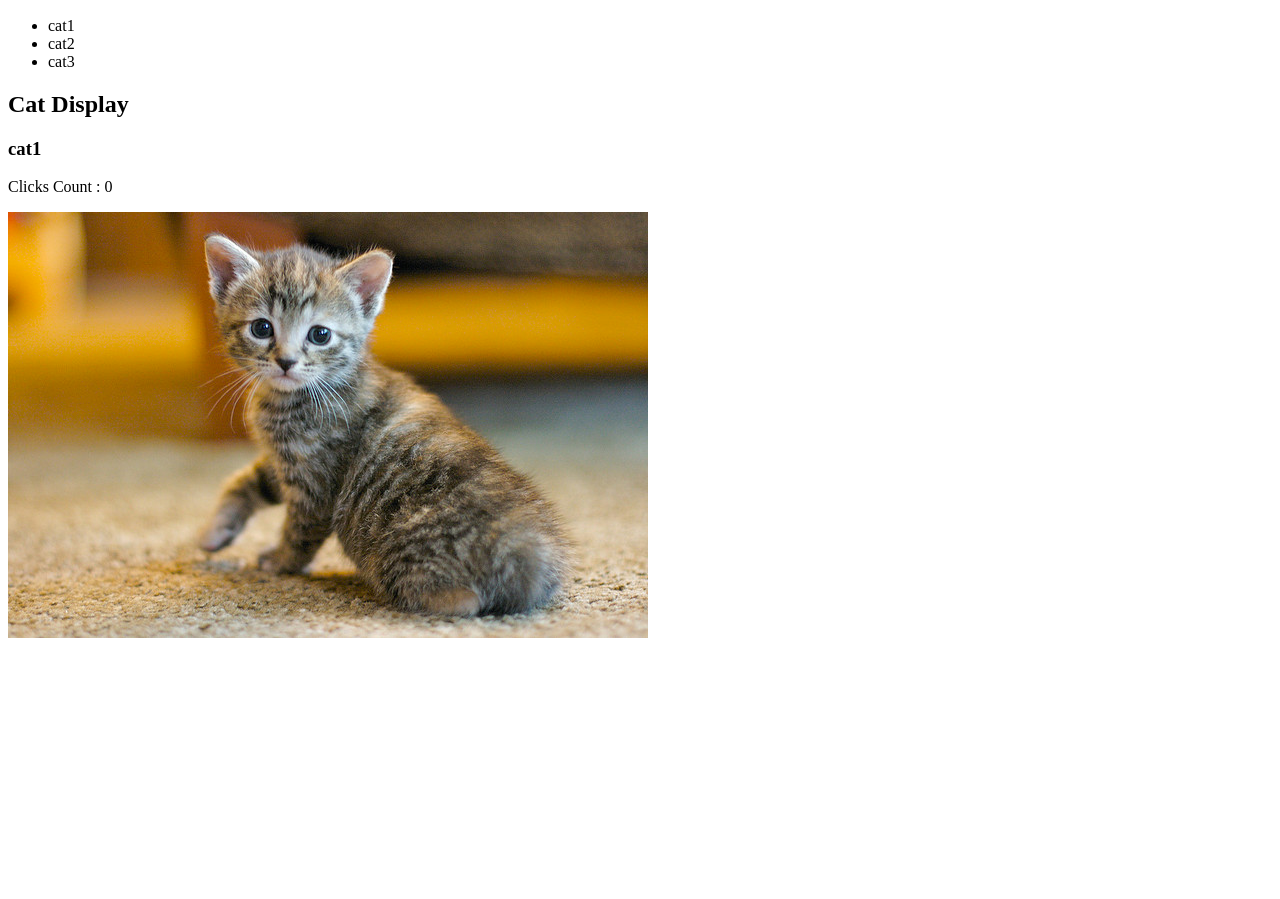
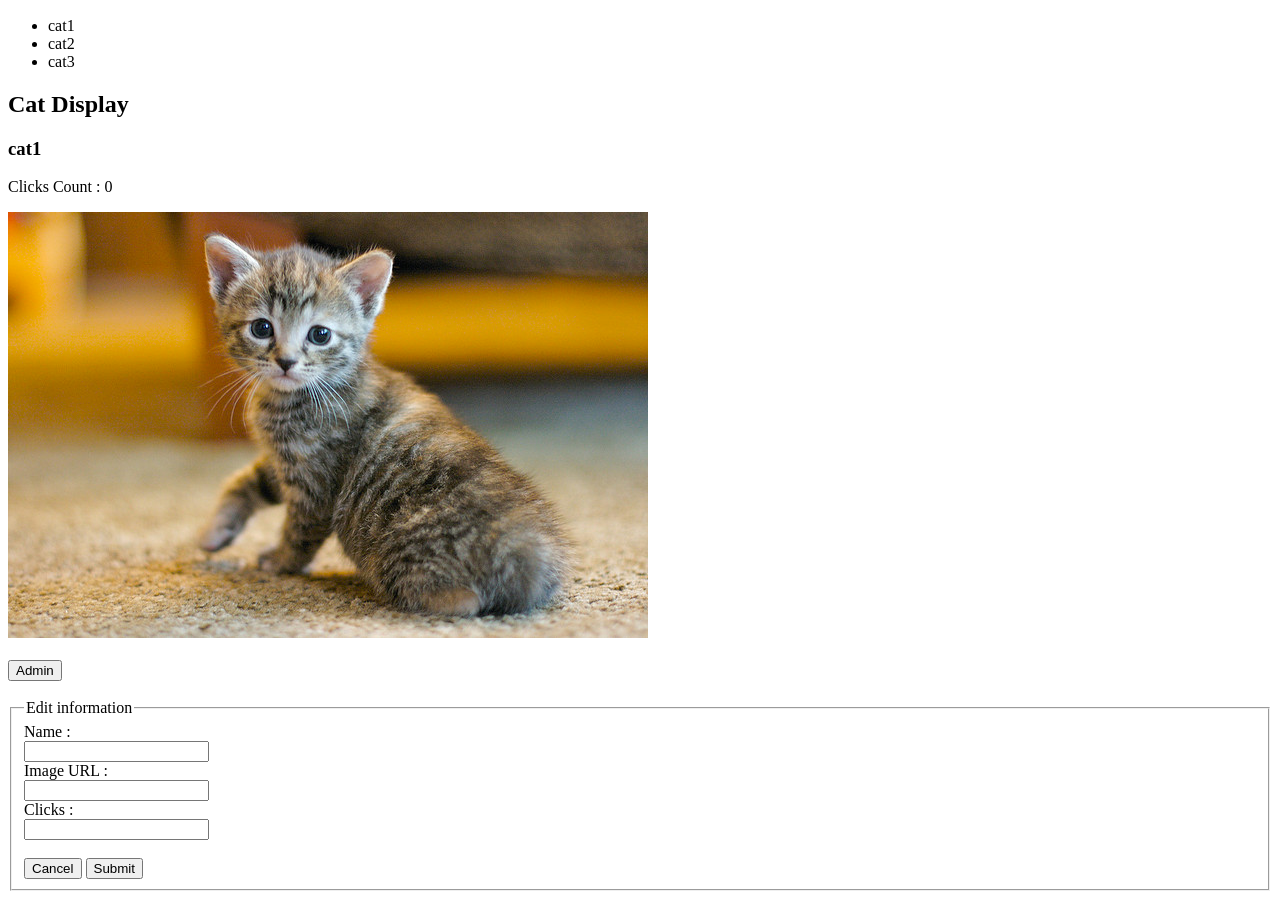
Before and after one commit to shubhamPrakashJha/catClickerPremium, a plain HTML site: page index.html in a window 1280 px wide. Shown: the part 136-1035 px from the top of the page. Before the commit the page ends 800 px from the top, so only its background shows below. Drawn offline with Linux system fonts and the light colour scheme.

Commit message:
Made Admin panel to edit Cat details.

```diff
--- a/index.html
+++ b/index.html
@@ -23,7 +23,25 @@
         <span id="clicksCount"></span>
     </p>
     <img id="imgUrl" src="" alt="cat image">
-
+    <br><br>
+    <button id="admin">Admin</button>
+    <br><br>
+    <form id="changeInfoForm">
+        <fieldset>
+            <legend>Edit information</legend>
+            <label for="newName">Name :</label><br>
+            <input id="newName" type="text" name="newName">
+            <br>
+            <label for="newImgUrl">Image URL :</label><br>
+            <input id="newImgUrl" type="text" name="newImgUrl">
+            <br>
+            <label for="newClicks">Clicks :</label><br>
+            <input id="newClicks" type="text" name="newClicks">
+            <br><br>
+            <input id="cancel" type="button" value="Cancel">
+            <input id="submit" type="submit">
+        </fieldset>
+    </form>
 </div>
 <script type="application/javascript" src="js/libs/jquery.min.js"></script>
 <script type="application/javascript" src="js/script.js"></script>
```
